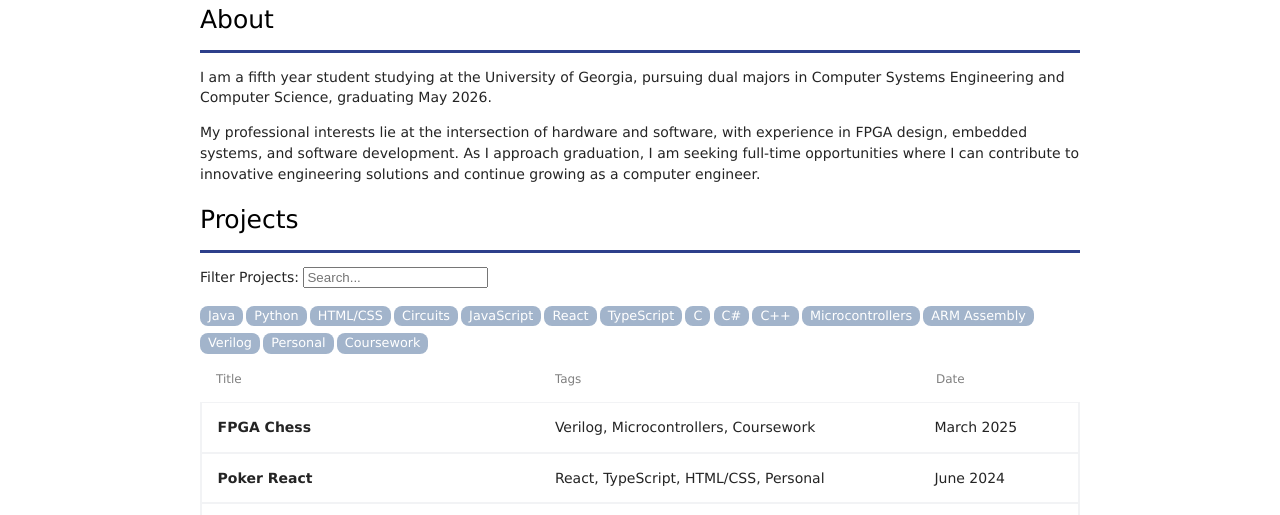
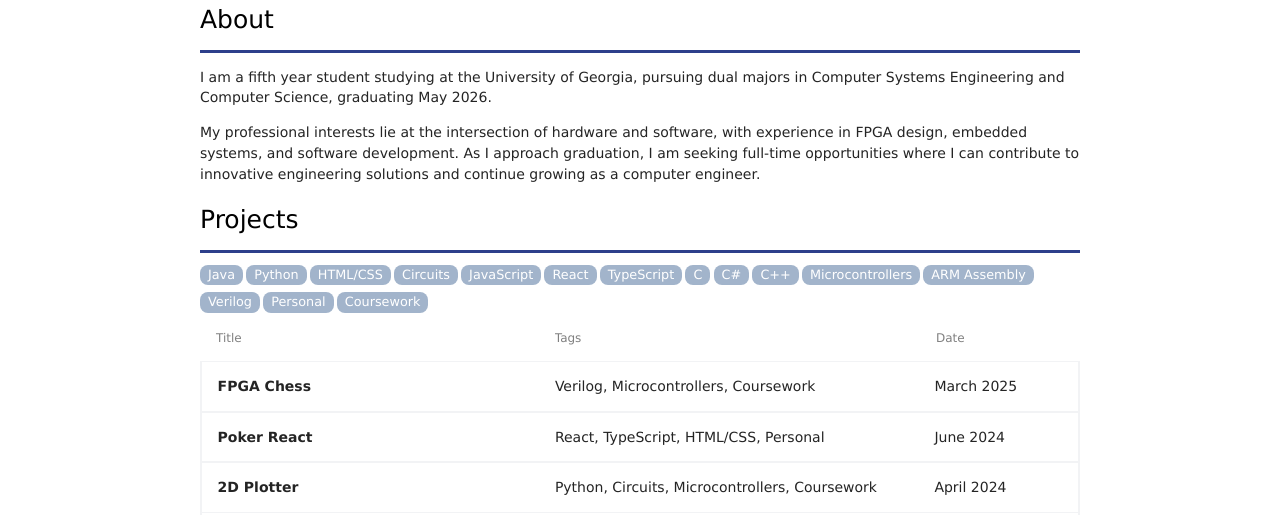
Before and after one commit to nathangpark/personal-website, a plain HTML site: page index.html in a window 1280 px wide. Shown: the part 275-790 px from the top of the page. Drawn offline with Linux system fonts and the light colour scheme.

Commit message:
Update index.html

```diff
--- a/index.html
+++ b/index.html
@@ -56,7 +56,6 @@
     <!-- Projects Section -->
     <h2 id="projects">Projects</h2>
     <div class="hline"></div>
-    <p>Filter Projects: <input type="text" placeholder="Search..." id="tag-input" onkeyup="filterProjects()"></p>
 
     <div id="project-tag-list"></div>
     <div class="project-heading">
```
